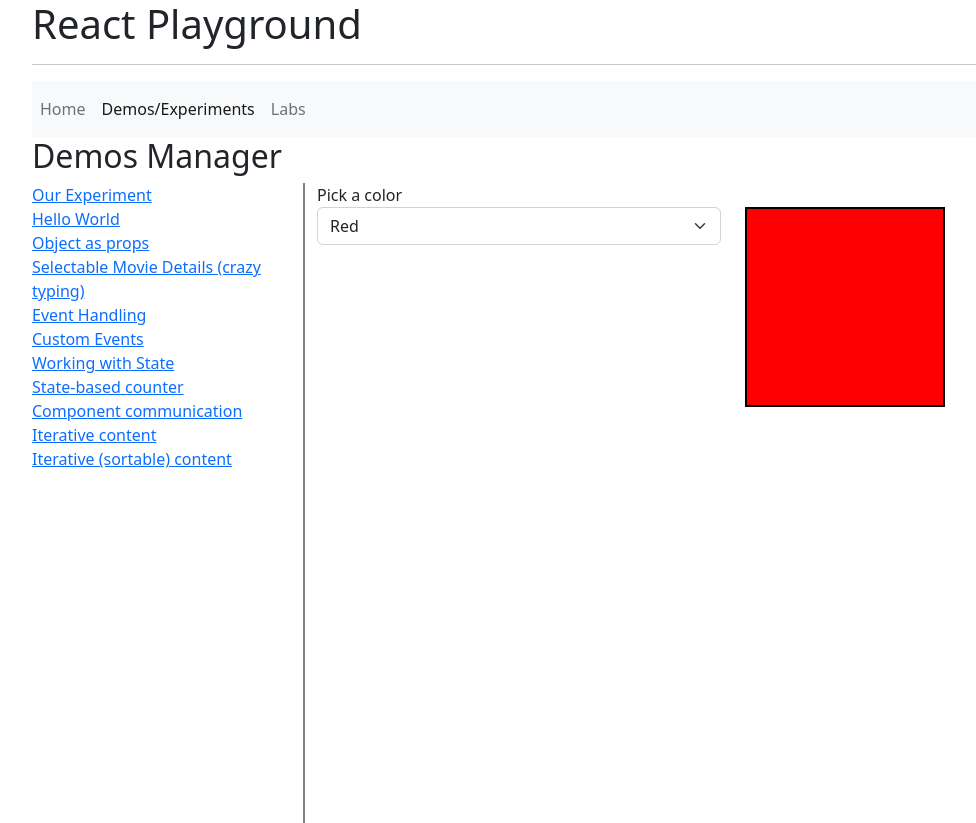
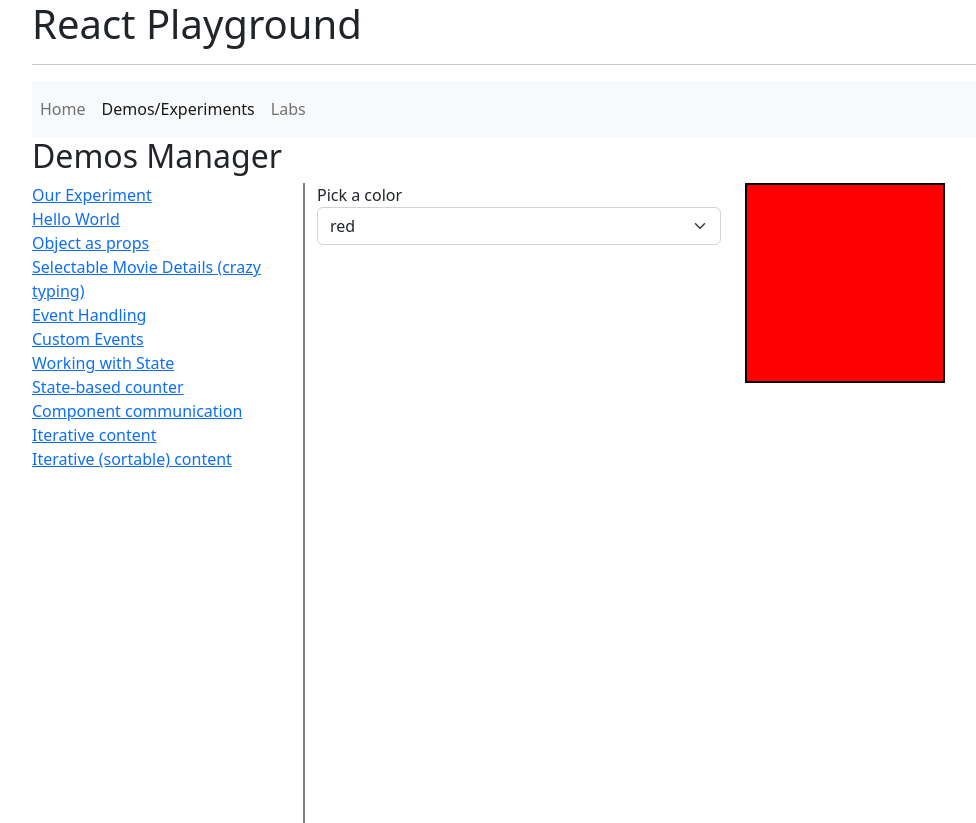
Before and after one commit to speedingplanet/intuit-react-playground, a React (Vite) app: page /demos/using-state in a window 1280 px wide. Shown: the whole page, without its empty margins (50-1026 px from the left). Built offline with nearby package versions, Linux system fonts and the light colour scheme.

Commit message:
Better staged for testing

```diff
--- a/src/demos/UsingState.tsx
+++ b/src/demos/UsingState.tsx
@@ -8,38 +8,82 @@ export default function UsingState() {
 	// results[1] is a function that can change results[0];
 	const [color, setColor] = useState('red');
 
-	let handlePickColor: React.ChangeEventHandler<HTMLSelectElement> = (event) => {
-		console.log(`You chose the color ${event.currentTarget.value}`);
-		setColor(event.currentTarget.value);
+	let handlePickColor = (color: string) => {
+		console.log(`You chose the color ${color}`);
+		setColor(color);
 	};
 
 	return (
 		<div className="row">
+			<div className="col">
+				<ColorPicker pickColor={handlePickColor}/>
+			</div>
+			<div className="col">
+				<ColorBox color={color} />
+			</div>
+		</div>
+	);
+}
+
+export function ColorBox({ color }: { color: string }) {
+	return (
+		<div
+			style={{
+				height: '200px',
+				width: '200px',
+				border: '2px black solid',
+				backgroundColor: color,
+			}}
+		></div>
+	);
+}
+
+interface ColorList {
+	value: string;
+	label: string;
+}
+
+interface ColorPickerProps {
+	colorList?: string[] | ColorList[];
+	pickColor: (color: string) => void;
+}
+
+const defaultColors = [
+	'red', 'green', 'blue', 'chartreuse', 'gray', 'black', 'white', 'yellow', 'orange', 'goldenrod',
+];
+export function ColorPicker({ pickColor, colorList }: ColorPickerProps) {
+	if (colorList === undefined || colorList.length === 0) {
+		colorList = defaultColors;
+	}
+
+	return (
+		<>
 			<label htmlFor="color-picker">Pick a color</label>
 			<div className="col">
 				<select
 					name="color-picker"
 					id="color-picker"
 					className="form-select"
-					onChange={handlePickColor}
+					onChange={(event) => {
+						pickColor(event.currentTarget.value);
+					}}
 				>
-					<option value="red">Red</option>
-					<option value="yellow">Yellow</option>
-					<option value="orange">Orange</option>
-					<option value="green">Green</option>
-					<option value="blue">Blue</option>
+					{colorList.map((color, index) => {
+						if (typeof color === 'string') {
+							return <option key={index}>{color}</option>;
+						} else {
+							return (
+								<option
+									key={index}
+									value={color.value}
+								>
+									{color.label}
+								</option>
+							);
+						}
+					})}
 				</select>
 			</div>
-			<div className="col">
-				<div
-					style={{
-						height: '200px',
-						width: '200px',
-						border: '2px black solid',
-						backgroundColor: color,
-					}}
-				></div>
-			</div>
-		</div>
+		</>
 	);
 }
```
